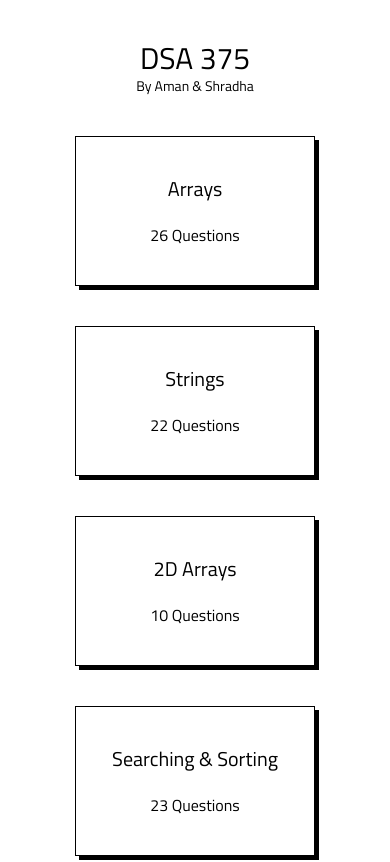
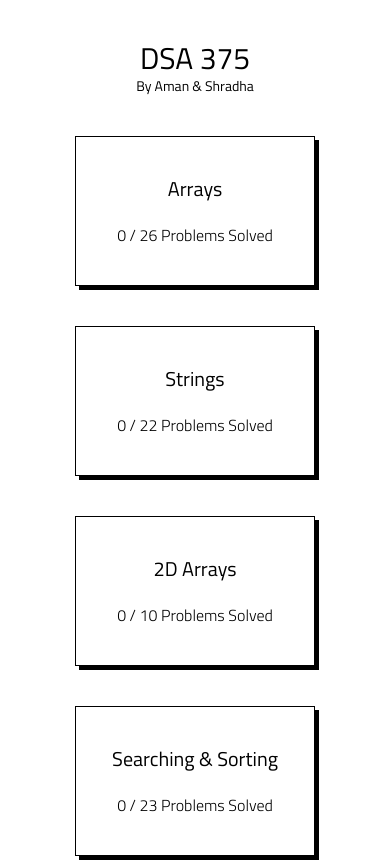
Before and after one commit to krsambhav/DSA-375, a Next.js app: page / in a window 390 px wide. Shown: the top 862 px of the page. Built offline with nearby package versions, Linux system fonts and the light colour scheme.

Commit message:
Added Done Count

```diff
--- a/components/Card.tsx
+++ /dev/null
@@ -1,14 +0,0 @@
-import Link from "next/link";
-
-export default function Card({ topic, title, qty }: { topic:string, title: string; qty?: any }) {
-  return (
-    <Link href={'/quest/'+topic.toLowerCase()}>
-      <a>
-      <div className="border-[0.1px] border-black w-[240px] h-[150px] flex flex-col justify-center items-center text-2xl cursor-pointer card transition-all duration-200 dark:border-white dark:hover:border-orange-200 normalcard">
-        <div className="title text-xl">{title}</div>
-        <div className="qty text-base mt-5">{qty + " Questions"}</div>
-      </div>
-      </a>
-    </Link>
-  );
-}
--- /dev/null
+++ b/components/TopicCard.tsx
@@ -0,0 +1,28 @@
+import Link from "next/link";
+import { useEffect, useState } from "react";
+
+export default function Card({ topic, title, qty, index }: { topic:string, title: string; qty?: any; index:number }) {
+  const [doneCount, setDoneCount] = useState(0)
+  useEffect(() => {
+    if(localStorage.getItem('progressData') === null) return;
+    const progressData = JSON.parse(localStorage.getItem('progressData') || "{}")
+    const topicData = progressData[index]
+    const topicProblems = topicData['problems'];
+    let doneCnt = 0;
+    topicProblems.map((problem:any) => {
+      if(problem.done === true) doneCnt++;
+    })
+    setDoneCount(doneCnt)
+  }, [])
+
+  return (
+    <Link href={'/quest/'+topic.toLowerCase()}>
+      <a>
+      <div className="border-[0.1px] border-black w-[240px] h-[150px] flex flex-col justify-center items-center text-2xl cursor-pointer card transition-all duration-200 dark:border-white dark:hover:border-orange-200 normalcard">
+        <div className="title text-xl">{title}</div>
+        <div className="qty text-base mt-5 font-light">{`${doneCount} / ${qty} Problems Solved`}</div>
+      </div>
+      </a>
+    </Link>
+  );
+}
--- a/pages/index.tsx
+++ b/pages/index.tsx
@@ -1,7 +1,7 @@
 import type { NextPage } from "next";
 import Head from "next/head";
 import Image from "next/image";
-import Card from "../components/Card";
+import Card from "../components/TopicCard";
 import styles from "../styles/Home.module.css";
 import questionData from "../public/data.json";
 import { IoLogoGithub } from "react-icons/io";
@@ -18,7 +18,7 @@ const Home: NextPage = () => {
         <link rel="shortcut icon" href="/favicon.ico" />
       </Head>
 
-      <main className="w-screen flex flex-col items-center p-10 md:pb-24 min-h-screen select-none">
+      <main className="w-screen flex flex-col items-center p-10 md:px-24 min-h-screen select-none">
         <div className="title-container text-3xl">DSA 375</div>
         <a
           href="https://www.youtube.com/c/ApnaCollegeOfficial"
@@ -35,6 +35,7 @@ const Home: NextPage = () => {
                 title={topic.title}
                 key={index}
                 qty={topic.problems.length}
+                index={index}
               />
             );
           })}
--- a/pages/quest/[topic].tsx
+++ b/pages/quest/[topic].tsx
@@ -154,7 +154,8 @@ export default function Questions() {
             </div>
           </div>
           <div className="disclaimer font-thin text-center text-xs md:text-sm select-none">
-            If you are a beginner, you can ignore this and follow at your own pace.
+            If you are a beginner, you can ignore this and follow at your own
+            pace.
           </div>
         </div>
         <div className="questions-container flex flex-row flex-wrap items-center justify-center gap-10 mt-5 md:mx-16">
```
